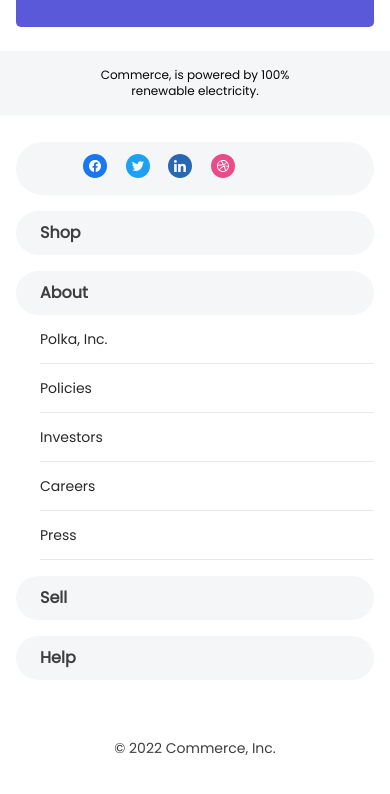
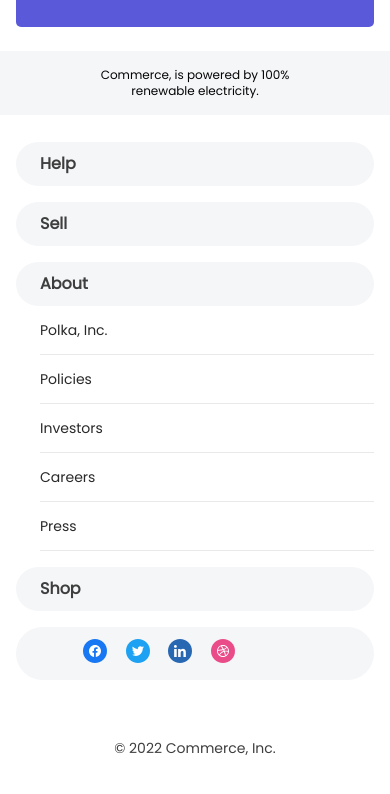
Before and after one commit to anhtuandev2001/ecommerce, a plain HTML site: page index.html in a window 390 px wide. Shown: the part 3663-4457 px from the top of the page. Drawn offline with Linux system fonts and the light colour scheme.

Commit message:
update code

```diff
--- a/asset/css/reponsive.css
+++ b/asset/css/reponsive.css
@@ -186,7 +186,7 @@ margin-right: 16px;
     }
     .mobile_footer{
         margin-top: 27px;
-    flex-direction: column;
+    flex-direction: column-reverse;
 
     }
     .produce__card{
@@ -228,6 +228,8 @@ padding: 12px 24px;
     }
     .footer__item{
         margin-bottom: 16px;
+        display: flex;
+        flex-direction: column;
     }
     .footer__item-list{
         margin-left: 24px;
@@ -267,15 +269,27 @@ color: #3E3E3E;
         justify-content: center;
     }
     .mobile-order-1{
+        flex-direction: column;
+
+        display: flex;
         order: 1;
     }
     .mobile-order-2{
+        flex-direction: column;
+
+        display: flex;
         order: 2;
     }
     .mobile-order-3{
+        flex-direction: column;
+
+        display: flex;
         order: 3;
     }
     .mobile-order-4{
+        flex-direction: column;
+
+        display: flex;
         order: 4;
     }
 
```
